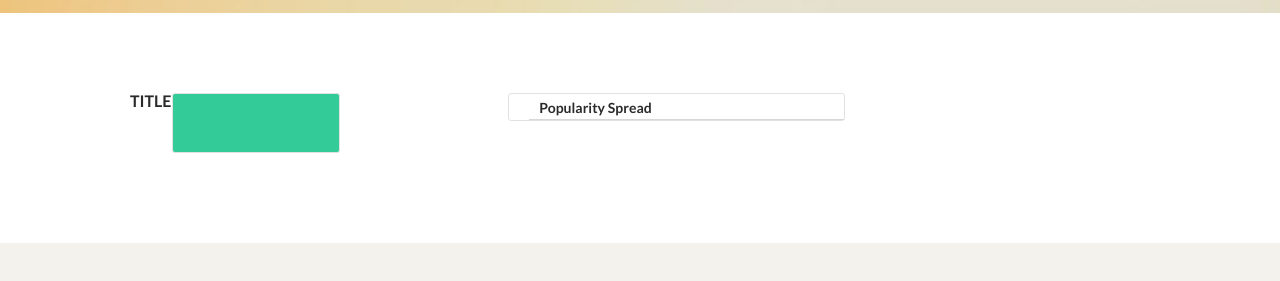
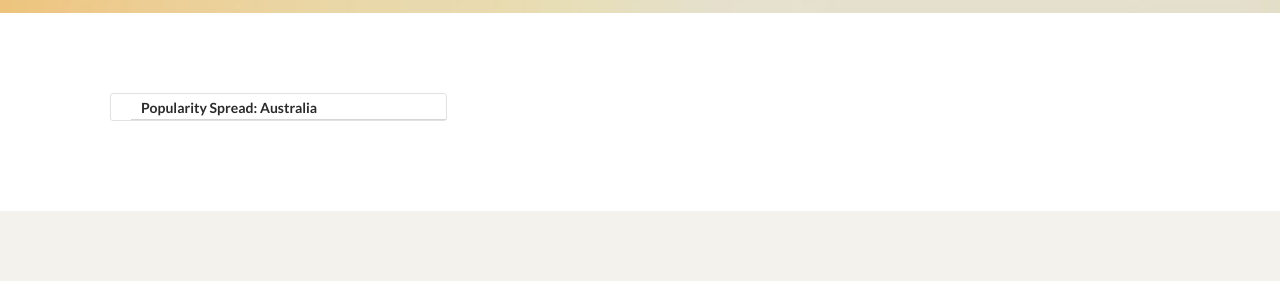
Before and after one commit to calgray/21341958-ExpressApp, a website: page views/twitterstats.html in a window 1280 px wide. Shown: the part 47-328 px from the top of the page. Drawn offline with nearby package versions, Linux system fonts and the light colour scheme; files that its build step writes are made by us from their sources; no server answers; files whose address does not match are found by name.

Commit message:
updated index page

```diff
--- a/views/twitterstats.html
+++ b/views/twitterstats.html
@@ -31,13 +31,8 @@
 <div id="page" stype="margin-top:-61px;">
   <div class="container">
     <div class="row">
-      <div class="chart-title"><strong>TITLE</strong></div>
-      <div class="2u chart-wrapper" id="topicselect" style="background-color: #33CC99; height: 60px;"></div>
-      <div class="2u">
-        <div><span>&nbsp</span></div>
-      </div>
       <div class="4u chart-wrapper" id="popularity-spread">
-        <div class="chart-title"><strong>Popularity Spread<strong></div>
+        <div class="chart-title"><strong>Popularity Spread: Australia<strong></div>
       </div>
     </div>
   </div>
```
Also changed, not shown: README.md.
